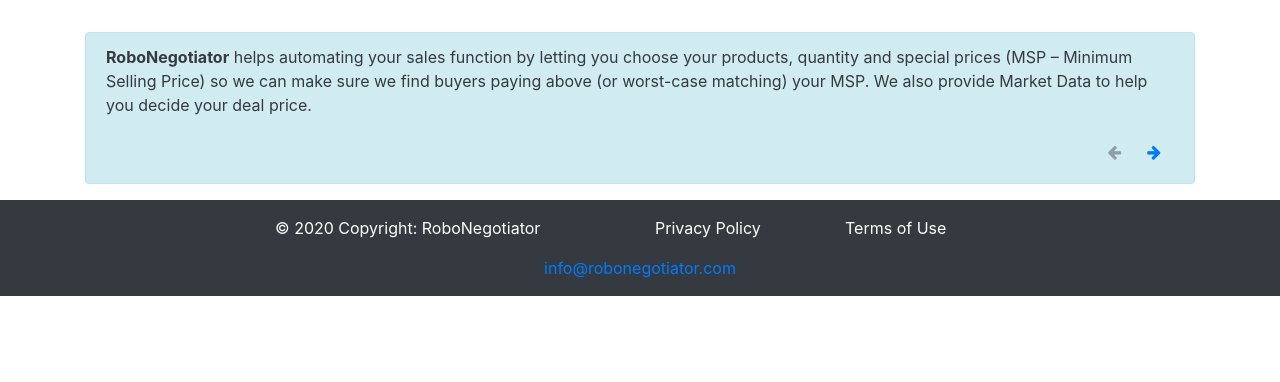
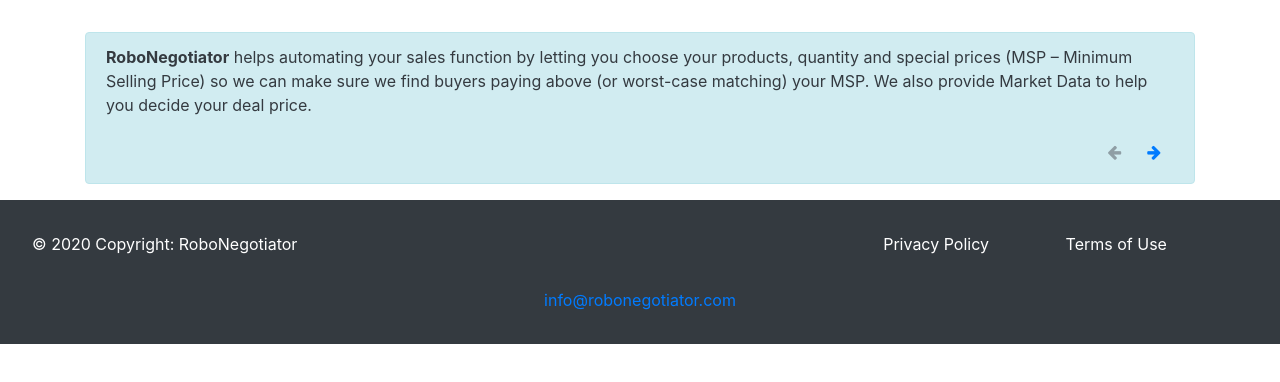
Before and after one commit to Benjalorc/robo-nagotiator-demo, an Angular app: page / in a window 1280 px wide. Shown: the top 382 px of the page. Built offline with nearby package versions, Linux system fonts and the light colour scheme.

Commit message:
Footer reorganized

```diff
--- a/src/app/app.component.html
+++ b/src/app/app.component.html
@@ -23,24 +23,8 @@
 </div>
 
 <div class="footer footer-copyright bg-dark text-white">
-    <div class="container">
-        <div class="row align-items-center justify-content-md-center">
-            <div class="col-md-6 col-sm-6 float-left col-xs-12 col-lg-4">
-                <label class="mb-0"> © 2020 Copyright: RoboNegotiator</label>
-            </div>
-            <div class="col-md-6 col-sm-6 float-right col-xs-12 col-lg-4">
-                <div class="row">
-                    <div class="col-md-6 float-right col-xs-6 col-sm-6">
-                        <label class="mb-0" style="cursor: pointer;"> Privacy Policy </label>
-                    </div>
-                    <div class="col-md-6 float-left col-xs-6 col-sm-6">
-                        <label class="mb-0" style="cursor: pointer;"> Terms of Use </label>
-                    </div>
-                </div>
-            </div>
-            <div class="col-12 text-center">
-                <label class="mb-0" style="cursor: pointer;"> <a class="text-link" href="mailto:info@robonegotiator.com">info@robonegotiator.com</a> </label>
-            </div>
-        </div>
-    </div>
+    <span> © 2020 Copyright: RoboNegotiator</span>
+    <span style="cursor: pointer;"> Privacy Policy </span>
+    <span style="cursor: pointer;"> Terms of Use </span>
+    <a class="text-link" href="mailto:info@robonegotiator.com">info@robonegotiator.com</a>
 </div>
--- a/src/app/app.component.scss
+++ b/src/app/app.component.scss
@@ -29,10 +29,19 @@
 }
 
 .footer{
-	height: 6em;
+	display: grid;
 	width: 100vw;
-	padding: 1rem;
+	padding: 2rem;
+	text-align: center;
+	grid-row-gap: 2rem;
+	>a{
+		grid-column: 1/-1;
+		text-align: center;
+	}
 }
-.footer>.container>.row>div{
-	margin-bottom: 1rem;
+@media only screen and (min-width: 768px){
+	.footer{
+		grid-template-columns: 70% 1fr 1fr;
+		text-align: left;
+	}
 }
```
